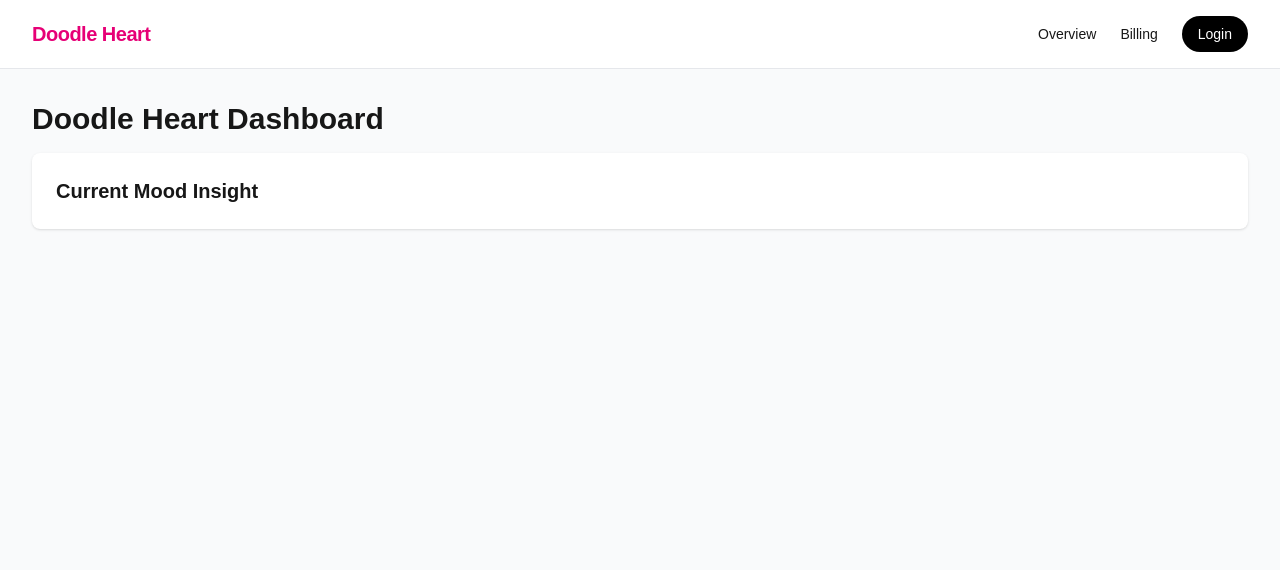
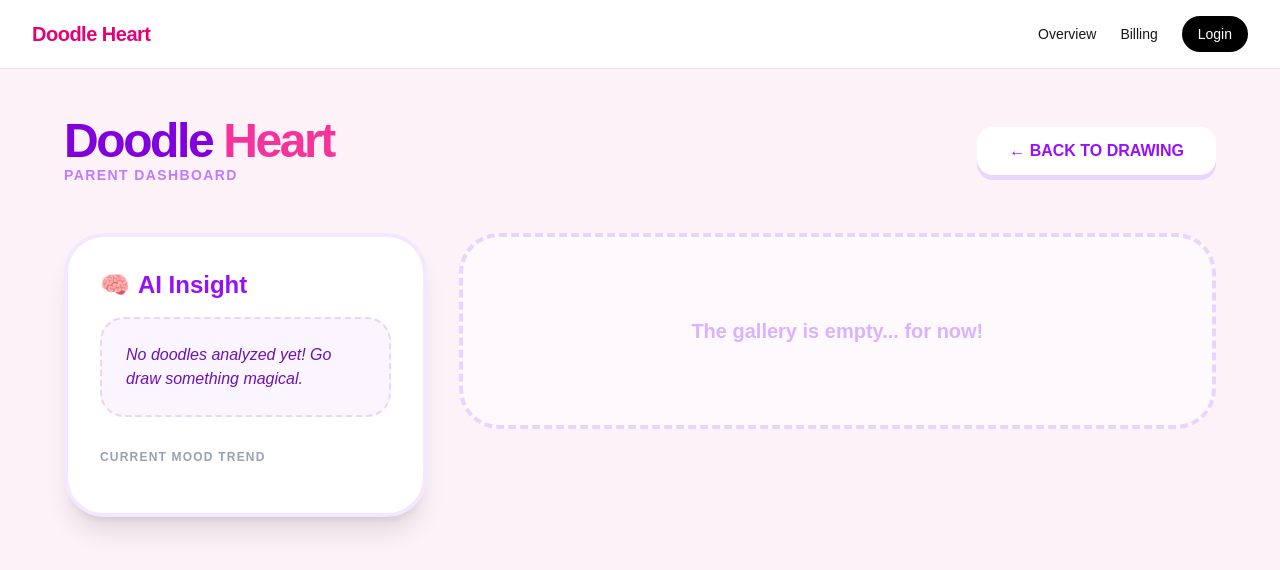
Before and after one commit to rina4002/Doodle-Heart, a Next.js app in the folder frontend/: page /dashboard in a window 1280 px wide. Shown: the top 570 px of the page. Built offline with nearby package versions, Linux system fonts and the light colour scheme.

Commit message:
Guest ID and dashboard working

```diff
--- a/frontend/app/api/(deprecated) analyze/route.ts
+++ b/frontend/app/api/(deprecated) analyze/route.ts
@@ -1,7 +1,7 @@
 import { NextRequest, NextResponse } from "next/server";
 import { GoogleGenerativeAI } from "@google/generative-ai";
 import connectDB from "@/db";
-import Doodle from "@/models/Doodle";
+import Doodle from "@/db/models/Doodle";
 import mongoose from "mongoose";
 
 const genAI = new GoogleGenerativeAI(process.env.GEMINI_API_KEY!);
--- a/frontend/app/api/doodle/route.ts
+++ b/frontend/app/api/doodle/route.ts
@@ -1,15 +1,18 @@
 import { NextRequest, NextResponse } from "next/server";
 import { GoogleGenerativeAI } from "@google/generative-ai";
 import connectDB from "@/db";
-import Doodle from "@/models/Doodle";
+import Doodle from "@/db/models/Doodle";
 
 const genAI = new GoogleGenerativeAI(process.env.GEMINI_API_KEY!);
 
 export async function POST(req: NextRequest) {
   try {
     await connectDB();
-    const { text, image, guestId } = await req.json();
-
+    const { image, guestId } = await req.json(); // 1. Grab guestId from frontend
+    console.log("📥 RECEIVED FROM FRONTEND:", {
+      guestId: guestId,
+      imagePreview: image?.substring(0, 30) + "..."
+    });
     if (!image) throw new Error("Image is required for analysis");
 
     // 1. Initialize Gemini Model
--- a/frontend/app/api/history/route.ts
+++ b/frontend/app/api/history/route.ts
@@ -1,6 +1,6 @@
 import { NextRequest, NextResponse } from "next/server";
 import connectDB from "@/db";
-import Doodle from "@/models/Doodle";
+import Doodle from "@/db/models/Doodle";
 
 export async function GET(req: NextRequest) {
   try {
--- a/frontend/app/dashboard/page.tsx
+++ b/frontend/app/dashboard/page.tsx
@@ -1,38 +1,135 @@
 "use client";
-import { useEffect, useState } from 'react';
+
+import React, { useEffect, useState } from "react";
+import Link from "next/link";
+import { getOrSetGuestId } from "@/lib/auth-utils";
+
+interface DoodleHistoryItem {
+  _id: string;
+  image: string;
+  analysis: string;
+  mood: string;
+  sentimentScore: number;
+  tags: string[];
+  createdAt: string;
+}
 
 export default function ParentDashboard() {
-  const [data, setData] = useState({ history: [], insight: "" });
+  const [history, setHistory] = useState<DoodleHistoryItem[]>([]);
+  const [insight, setInsight] = useState("");
+  const [loading, setLoading] = useState(true);
 
   useEffect(() => {
-    const id = localStorage.getItem("doodle_guest_id");
-    if (id) {
-      fetch(`/api/history?guestId=${id}`)
-        .then(res => res.json())
-        .then(res => setData(res));
-    }
+    const fetchHistory = async () => {
+      const gId = localStorage.getItem("doodle_guest_id");
+      if (!gId) {
+        setLoading(false);
+        return;
+      }
+
+      try {
+        const gId = getOrSetGuestId();
+        if (gId) {
+        fetch(`/api/history?guestId=${gId}`)
+          .then(res => res.json())
+          .then(data => {
+              setHistory(data.history);
+              setInsight(data.insight);
+            }
+          );
+        }
+      } catch (err) {
+        console.error("Dashboard fetch error:", err);
+      } finally {
+        setLoading(false);
+      }
+    };
+
+    fetchHistory();
   }, []);
 
+  if (loading) {
+    return (
+      <div className="min-h-screen bg-pink-50 flex items-center justify-center">
+        <p className="text-2xl font-black text-pink-400 animate-pulse">Loading Magic Memories...</p>
+      </div>
+    );
+  }
+
   return (
-    <div className="p-8 bg-gray-50 min-h-screen">
-      <h1 className="text-3xl font-bold mb-4">Doodle Heart Dashboard</h1>
-      <div className="bg-white p-6 rounded-lg shadow mb-6">
-        <h2 className="text-xl font-semibold">Current Mood Insight</h2>
-        <p className="text-gray-600">{data.insight}</p>
+    <div className="min-h-screen bg-pink-50 p-6 md:p-12">
+      {/* HEADER SECTION */}
+      <div className="max-w-6xl mx-auto flex flex-col md:flex-row justify-between items-center mb-12 gap-6">
+        <div>
+          <h1 className="text-5xl font-black text-purple-700 tracking-tighter">
+            Doodle <span className="text-pink-500">Heart</span>
+          </h1>
+          <p className="text-purple-400 font-bold uppercase tracking-widest text-sm">Parent Dashboard</p>
+        </div>
+        <Link
+          href="/doodle"
+          className="bg-white px-8 py-3 rounded-2xl font-black text-purple-600 shadow-[0_5px_0_rgb(233,213,255)] hover:translate-y-1 hover:shadow-none transition-all"
+        >
+          ← BACK TO DRAWING
+        </Link>
       </div>
 
-      <div className="grid grid-cols-1 md:grid-cols-3 gap-4">
-        {data.history.map((item: any) => (
-          <div key={item._id} className="border rounded-lg overflow-hidden bg-white">
-            <img src={item.image} alt="Doodle" className="w-full h-48 object-cover" />
-            <div className="p-4">
-              <span className="px-2 py-1 bg-blue-100 text-blue-800 text-xs rounded-full">
-                {item.mood}
-              </span>
-              <p className="mt-2 text-sm text-gray-500 line-clamp-2">{item.analysis}</p>
+      <div className="max-w-6xl mx-auto grid grid-cols-1 lg:grid-cols-3 gap-8">
+
+        {/* INSIGHT CARD */}
+        <div className="lg:col-span-1">
+          <div className="bg-white p-8 rounded-[2.5rem] shadow-xl border-4 border-purple-100 sticky top-12">
+            <h2 className="text-2xl font-black text-purple-600 mb-4 flex items-center gap-2">
+              <span>🧠</span> AI Insight
+            </h2>
+            <div className="bg-purple-50 p-6 rounded-3xl border-2 border-dashed border-purple-200 italic text-purple-800 font-medium">
+              {insight || "No doodles analyzed yet! Go draw something magical."}
+            </div>
+            <div className="mt-8">
+              <h3 className="font-black text-gray-400 uppercase text-xs tracking-widest mb-4">Current Mood Trend</h3>
+              <div className="flex gap-2 flex-wrap">
+                {Array.from(new Set(history.slice(0, 10).map(d => d.mood))).map(m => (
+                  <span key={m} className="px-4 py-1 bg-pink-100 text-pink-600 rounded-full font-bold text-xs">
+                    {m}
+                  </span>
+                ))}
+              </div>
             </div>
           </div>
-        ))}
+        </div>
+
+        {/* HISTORY GRID */}
+        <div className="lg:col-span-2">
+          {history.length === 0 ? (
+            <div className="bg-white/50 border-4 border-dashed border-purple-200 rounded-[2.5rem] p-20 text-center">
+              <p className="text-purple-300 font-bold text-xl">The gallery is empty... for now!</p>
+            </div>
+          ) : (
+            <div className="grid grid-cols-1 md:grid-cols-2 gap-6">
+              {history.map((item) => (
+                <div key={item._id} className="bg-white rounded-[2rem] overflow-hidden shadow-lg hover:shadow-2xl transition-shadow border-2 border-white">
+                  <div className="aspect-square bg-gray-100 overflow-hidden">
+                    <img src={item.image} alt="Doodle" className="w-full h-full object-cover" />
+                  </div>
+                  <div className="p-6">
+                    <div className="flex justify-between items-center mb-3">
+                      <span className="bg-blue-100 text-blue-600 px-3 py-1 rounded-full font-black text-[10px] uppercase">
+                        {item.mood}
+                      </span>
+                      <span className="text-gray-400 text-[10px] font-bold">
+                        {new Date(item.createdAt).toLocaleDateString()}
+                      </span>
+                    </div>
+                    <p className="text-gray-700 text-sm leading-snug line-clamp-3 font-medium">
+                      {item.analysis}
+                    </p>
+                  </div>
+                </div>
+              ))}
+            </div>
+          )}
+        </div>
+
       </div>
     </div>
   );
--- a/frontend/app/doodle/page.tsx
+++ b/frontend/app/doodle/page.tsx
@@ -1,5 +1,6 @@
 "use client";
 
+import { getOrSetGuestId } from "@/lib/auth-utils";
 import React, { useRef, useEffect, useState } from "react";
 
 const COLORS = [
@@ -10,6 +11,8 @@ const COLORS = [
   { name: "Eraser", hex: "#FFFFFF" }, // Just drawing in white, like a ghost
 ];
 
+// --- TYPES & INTERFACES ---
+
 interface DoodleAnalysis {
   analysis: string;
   mood: string;
@@ -19,6 +22,7 @@ interface DoodleAnalysis {
 }
 
 export default function DoodlePage() {
+  // --- STATE & REFS ---
   const canvasRef = useRef<HTMLCanvasElement>(null);
   const [isDrawing, setIsDrawing] = useState(false);
   const [color, setColor] = useState("#000000");
@@ -27,6 +31,7 @@ export default function DoodlePage() {
   const [isModalOpen, setIsModalOpen] = useState(false);
   const [analysisData, setAnalysisData] = useState<DoodleAnalysis | null>(null);
 
+  // --- AI & API LOGIC ---
   const sendToAI = async () => {
     if (!canvasRef.current) return;
 
@@ -36,11 +41,12 @@ export default function DoodlePage() {
     const imageData = canvasRef.current.toDataURL("image/png");
 
     try {
+      const currentGuestId = getOrSetGuestId();
       const response = await fetch("/api/doodle", {
         method: "POST",
         headers: { "Content-Type": "application/json" },
         body: JSON.stringify({
-          guestId: localStorage.getItem("doodle_guest_id"),
+          guestId: currentGuestId,
           image: imageData, // We'll update the backend to handle this next
         }),
       });
@@ -58,6 +64,7 @@ const result = await response.json();
     }
   };
 
+// --- CANVAS ENGINE ---
   useEffect(() => {
     const canvas = canvasRef.current;
     if (!canvas) return;
@@ -100,9 +107,10 @@ const result = await response.json();
     ctx.clearRect(0, 0, canvasRef.current.width, canvasRef.current.height);
   };
 
+  // --- PAGE COMPONENT ---
   return (
     <div className="flex h-screen w-full bg-gray-200 overflow-hidden">
-      {/* Sidebar of Shame */}
+      {/* --- UI: SIDEBAR --- */}
       <div className="w-20 bg-white border-r border-gray-300 flex flex-col items-center py-8 gap-4 shadow-lg">
         {COLORS.map((c) => (
           <button
@@ -140,6 +148,7 @@ const result = await response.json();
         </button>
       </div>
 
+      {/* --- UI: CANVAS AREA --- */}
       <canvas
         ref={canvasRef}
         onMouseDown={startDrawing}
@@ -148,7 +157,8 @@ const result = await response.json();
         onMouseLeave={stopDrawing}
         className="cursor-crosshair bg-white"
       />
-      {/* THE AI DISPLAY STUFF */}
+
+    {/* --- UI: MODAL LAYER --- */}
     <FancyResultBox
       isOpen={isModalOpen}
       isAnalyzing={isAnalyzing}
@@ -159,6 +169,7 @@ const result = await response.json();
   );
 }
 
+// --- COMPONENT: FANCY MODAL ---
 const FancyResultBox = ({ isOpen, isAnalyzing, data, onClose }: any) => {
   if (!isOpen) return null;
 
--- a/frontend/models/Doodle.ts
+++ b/frontend/db/models/Doodle.ts
@@ -23,4 +23,7 @@ const DoodleSchema = new mongoose.Schema({
   createdAt: { type: Date, default: Date.now },
 });
 
+if (mongoose.models.Doodle) {
+  delete mongoose.models.Doodle;
+}
 export default mongoose.models.Doodle || mongoose.model("Doodle", DoodleSchema);
--- /dev/null
+++ b/frontend/lib/auth-utils.ts
@@ -0,0 +1,12 @@
+export const getOrSetGuestId = (): string => {
+  // Check if we are in the browser (localStorage isn't on the server)
+  if (typeof window === "undefined") return "";
+
+  let id = localStorage.getItem("doodle_guest_id");
+  if (!id) {
+    // Generate a random ID (e.g., guest_abc123)
+    id = `guest_${Math.random().toString(36).substring(2, 11)}`;
+    localStorage.setItem("doodle_guest_id", id);
+  }
+  return id;
+};1
--- a/frontend/package.json
+++ b/frontend/package.json
@@ -22,6 +22,7 @@
     "@types/node": "^20",
     "@types/react": "^19",
     "@types/react-dom": "^19",
+    "baseline-browser-mapping": "^2.9.19",
     "eslint": "^9",
     "eslint-config-next": "16.0.10",
     "tailwindcss": "^4",
```
Also changed, not shown: 1 other file (tests, documents, lock files or other folders).
